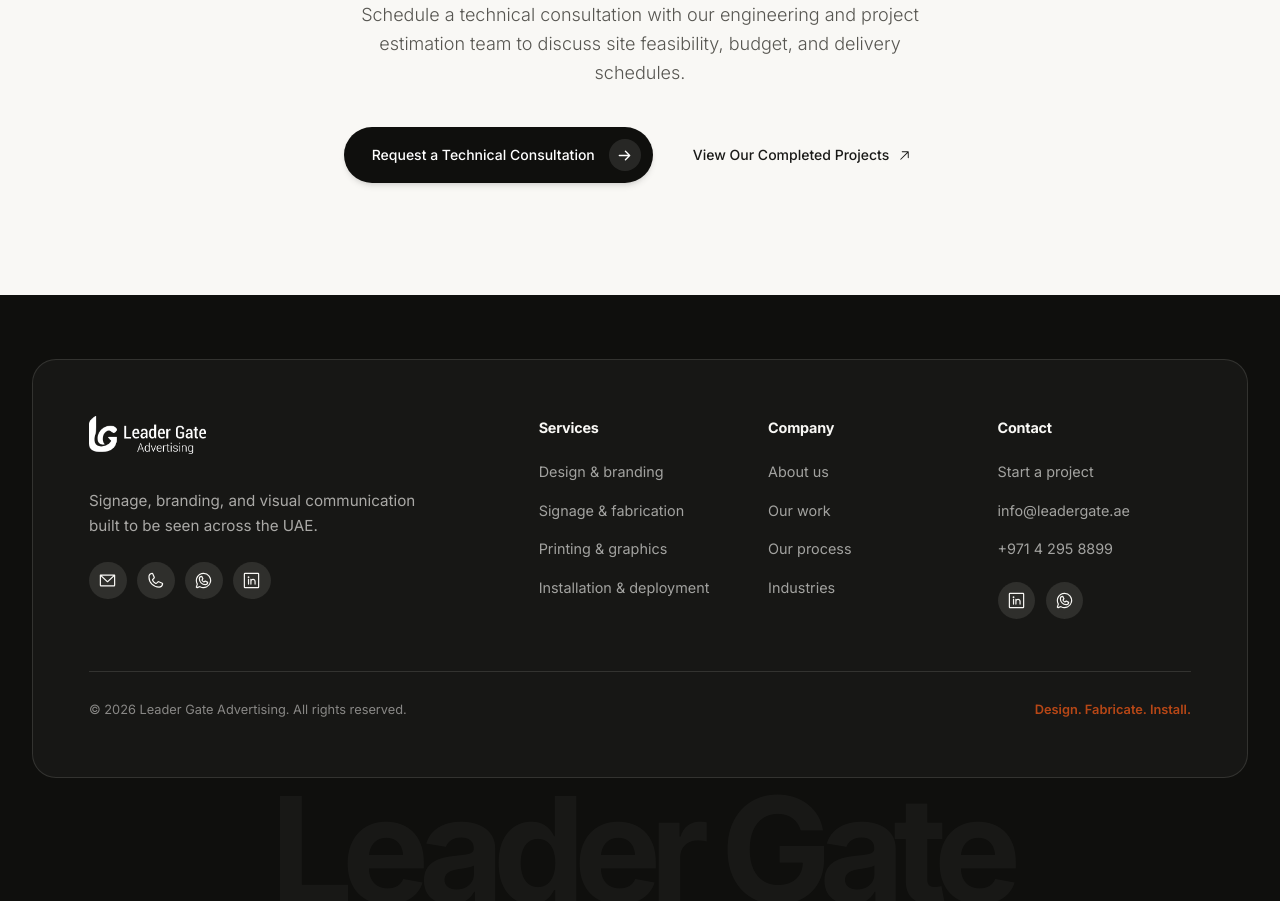
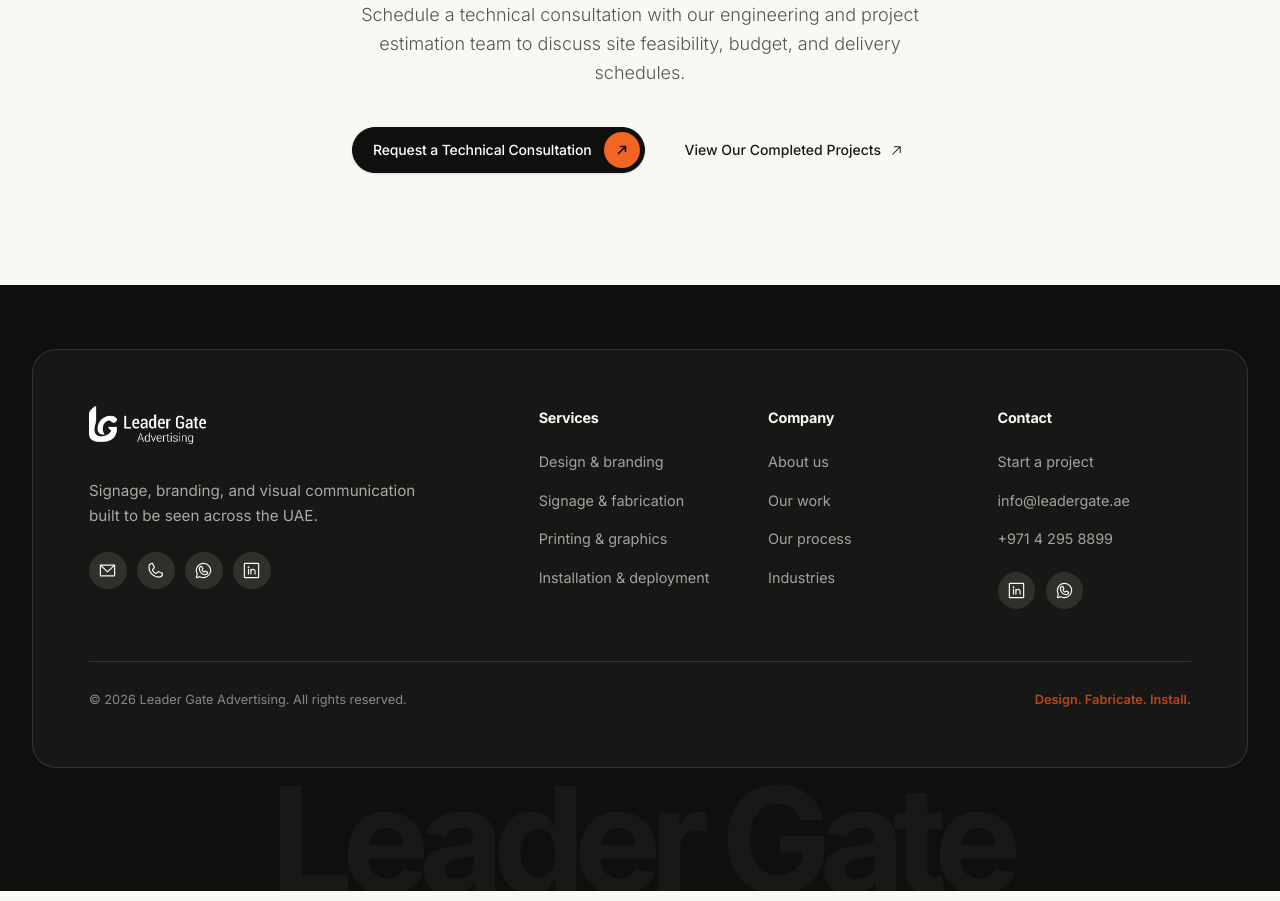
Before and after one commit to Nibras-S/LeaderGate, a Next.js app: page /about in a window 1280 px wide. Shown: the part 4460-5361 px from the top of the page. Built offline with nearby package versions, Linux system fonts and the light colour scheme.

Commit message:
feat: introduce reusable CtaButton component and integrate it across project and about sections

```diff
--- a/src/app/about/page.tsx
+++ b/src/app/about/page.tsx
@@ -9,6 +9,7 @@ import {
   CheckCircle,
 } from "@phosphor-icons/react/dist/ssr";
 import { inter } from "@/lib/fonts";
+import { CtaButton } from "@/components/ui/CtaButton";
 
 export const metadata: Metadata = {
   title: "About Us | Leader Gate — Premier UAE Signage & Fabrication",
@@ -397,15 +398,12 @@ export default function AboutPage() {
             </p>
 
             <div className="mt-8 sm:mt-10 flex flex-wrap items-center justify-center gap-4">
-              <Link
+              <CtaButton
                 href="/#contact"
-                className="inline-flex items-center gap-3.5 pl-7 pr-3 py-3 rounded-full bg-[#0F0F0D] text-white text-sm font-medium transition-all duration-200 hover:bg-[#1C1C1A] hover:scale-[1.01] active:scale-[0.98] shadow-md group cursor-pointer"
+                variant="dark"
               >
-                <span>Request a Technical Consultation</span>
-                <span className="w-8 h-8 rounded-full bg-white/10 flex items-center justify-center text-white transition-transform duration-200 group-hover:translate-x-1 group-hover:-translate-y-0.5">
-                  <ArrowRight size={15} weight="bold" />
-                </span>
-              </Link>
+                Request a Technical Consultation
+              </CtaButton>
 
               <Link
                 href="/#projects"
--- a/src/components/about/AboutCapabilitiesIntro.tsx
+++ b/src/components/about/AboutCapabilitiesIntro.tsx
@@ -2,6 +2,7 @@ import Image from "next/image";
 import Link from "next/link";
 import { ArrowRight } from "@phosphor-icons/react/dist/ssr";
 import { inter } from "@/lib/fonts";
+import { CtaButton } from "@/components/ui/CtaButton";
 
 const capabilities = [
   {
@@ -77,17 +78,12 @@ export function AboutCapabilitiesIntro({
               that help businesses stand out across the UAE.
             </p>
             <div className="mt-8 flex flex-wrap items-center gap-x-8 gap-y-4">
-              <Link
+              <CtaButton
                 href={pageHero ? "#story" : "/about"}
-                className="group inline-flex min-h-14 items-center gap-8 rounded-full bg-[#F26522] px-7 text-sm font-semibold text-white transition-[background-color,transform] duration-200 hover:bg-[#DC5510] active:scale-[0.98] focus-visible:outline-2 focus-visible:outline-offset-4 focus-visible:outline-[#F26522]"
+                variant="dark"
               >
                 Our story
-                <ArrowRight
-                  size={18}
-                  weight="bold"
-                  className="transition-transform duration-200 group-hover:translate-x-1"
-                />
-              </Link>
+              </CtaButton>
               <Link
                 href="/#projects"
                 className="group inline-flex min-h-12 items-center gap-6 border-b border-[#1A1A18]/50 text-sm font-semibold text-[#1A1A18] transition-colors hover:border-[#F26522] hover:text-[#F26522] focus-visible:outline-2 focus-visible:outline-offset-4 focus-visible:outline-[#F26522]"
--- a/src/components/home/FinalCTASection.tsx
+++ b/src/components/home/FinalCTASection.tsx
@@ -1,4 +1,5 @@
 import { inter } from "@/lib/fonts";
+import { CtaButton } from "@/components/ui/CtaButton";
 
 export function FinalCTASection() {
   return (
@@ -7,7 +8,12 @@ export function FinalCTASection() {
         <h2 className="max-w-[16ch] text-[clamp(2.75rem,6.5vw,6rem)] font-medium leading-[1.04] tracking-[-0.055em]">Let’s make your brand visible.</h2>
         <div className="mt-10 flex flex-col items-start gap-8 sm:flex-row sm:items-center sm:justify-between lg:mt-14">
           <a href="mailto:info@leadergate.ae" className="inline-flex min-h-11 items-center border-b border-[#999C94] text-xl tracking-[-0.025em] transition-colors hover:border-[#B74716] hover:text-[#B74716] focus-visible:outline-2 focus-visible:outline-offset-4 focus-visible:outline-[#B74716] sm:text-2xl">info@leadergate.ae</a>
-          <a href="mailto:info@leadergate.ae?subject=New%20project%20enquiry" className="inline-flex min-h-14 items-center whitespace-nowrap rounded-full bg-[#C44913] px-8 text-sm font-semibold text-white transition-[background-color,transform] hover:bg-[#A93D0E] active:scale-[0.98] focus-visible:outline-2 focus-visible:outline-offset-4 focus-visible:outline-[#B74716] motion-reduce:transform-none">Start your project</a>
+          <CtaButton
+            href="mailto:info@leadergate.ae?subject=New%20project%20enquiry"
+            variant="dark"
+          >
+            Start your project
+          </CtaButton>
         </div>
       </div>
     </section>
--- a/src/components/home/ProjectsSection.tsx
+++ b/src/components/home/ProjectsSection.tsx
@@ -1,5 +1,6 @@
 import Image from "next/image";
 import Link from "next/link";
+import { ArrowRight } from "@phosphor-icons/react/dist/ssr";
 import { inter } from "@/lib/fonts";
 
 const projects = [
@@ -93,9 +94,14 @@ export function ProjectsSection() {
               <div className="mt-4 sm:mt-6">
                 <Link
                   href="#project-grid"
-                  className="text-xs sm:text-sm font-semibold text-[#1A1A18] hover:text-[#B74716] transition-colors inline-flex items-center gap-1.5"
+                  className="group text-xs sm:text-sm font-semibold text-[#1A1A18] hover:text-[#B74716] transition-colors inline-flex items-center gap-1.5"
                 >
                   <span>Explore all projects</span>
+                  <ArrowRight
+                    size={14}
+                    weight="bold"
+                    className="transition-transform duration-200 group-hover:translate-x-1"
+                  />
                 </Link>
               </div>
             </div>
--- a/src/components/layout/Navbar.tsx
+++ b/src/components/layout/Navbar.tsx
@@ -6,6 +6,7 @@ import Link from "next/link";
 import { motion, AnimatePresence } from "motion/react";
 import { X, ArrowRight } from "@phosphor-icons/react";
 import { Button } from "@/components/ui/Button";
+import { CtaButton } from "@/components/ui/CtaButton";
 
 const menuItems = [
   { label: "Home", href: "#hero" },
@@ -227,16 +228,13 @@ export function Navbar({ appearance = "dark" }: NavbarProps) {
 
                 {/* Prominent CTA */}
                 <div className="mt-8 sm:mt-10 pt-6 border-t border-white/10">
-                  <Button
-                    variant="primary"
-                    size="lg"
+                  <CtaButton
                     href="#contact"
+                    variant="glass"
                     onClick={() => setMenuOpen(false)}
-                    className="shadow-xl shadow-orange-500/20"
                   >
-                    <span>Start Your Project</span>
-                    <ArrowRight size={18} />
-                  </Button>
+                    Start Your Project
+                  </CtaButton>
                 </div>
               </div>
             </div>
--- a/src/components/ui/Button.tsx
+++ b/src/components/ui/Button.tsx
@@ -1,5 +1,7 @@
 import React from "react";
 import Link from "next/link";
+export { CtaButton } from "./CtaButton";
+export type { CtaButtonProps, CtaButtonVariant } from "./CtaButton";
 
 type ButtonVariant = "primary" | "secondary" | "outline" | "ghost-invert";
 type ButtonSize = "sm" | "md" | "lg";
--- /dev/null
+++ b/src/components/ui/CtaButton.tsx
@@ -0,0 +1,153 @@
+import React from "react";
+import Link from "next/link";
+
+export type CtaButtonVariant = "glass" | "dark" | "outline" | "solid-orange";
+
+export interface CtaButtonProps {
+  children: React.ReactNode;
+  href?: string;
+  onClick?: () => void;
+  variant?: CtaButtonVariant;
+  className?: string;
+  badgeClassName?: string;
+  icon?: React.ReactNode;
+  external?: boolean;
+  type?: "button" | "submit" | "reset";
+  id?: string;
+  ariaLabel?: string;
+}
+
+const variantStyles: Record<CtaButtonVariant, { container: string; badge: string }> = {
+  // Empereal .site-cta-on-dark / .hero-home-pill: Translucent glass for dark backgrounds
+  glass: {
+    container:
+      "border-white/40 bg-white/[0.08] text-white shadow-lg shadow-black/15 backdrop-blur-md hover:-translate-y-0.5 hover:border-white/85 hover:bg-white/[0.14]",
+    badge: "bg-[var(--color-orange)] text-[#0F0F0D] group-hover:bg-[#FF7733]",
+  },
+  // Solid dark pill for light surfaces (high contrast & crisp)
+  dark: {
+    container:
+      "border-[#0F0F0D] bg-[#0F0F0D] text-white shadow-sm hover:-translate-y-0.5 hover:bg-[#1E1E1C] hover:border-[#1E1E1C] hover:shadow-md",
+    badge: "bg-[var(--color-orange)] text-[#0F0F0D] group-hover:bg-[#FF7733]",
+  },
+  // Empereal .site-cta: Refined border outline for light surfaces
+  outline: {
+    container:
+      "border-[#1A1A18]/25 bg-transparent text-[#1A1A18] hover:-translate-y-0.5 hover:border-[#1A1A18]/50 hover:bg-[#1A1A18]/[0.04]",
+    badge: "bg-[var(--color-orange)] text-[#0F0F0D] group-hover:bg-[#FF7733]",
+  },
+  // Empereal .site-cta-solid: Vibrant orange solid button
+  "solid-orange": {
+    container:
+      "border-[var(--color-orange)] bg-[var(--color-orange)] text-white shadow-sm hover:-translate-y-0.5 hover:bg-[#DC5510] hover:border-[#DC5510]",
+    badge: "bg-white text-[#0F0F0D]",
+  },
+};
+
+/**
+ * Unified CTA Button — Replicating the exact Empereal website CTA sizing & UI
+ *
+ * Sizing & UI specs from Empereal:
+ * - min-h-[44px] w-fit rounded-full border py-1 pl-5 pr-1 gap-3
+ * - text-sm font-medium whitespace-nowrap
+ * - 36px (h-9 w-9) circular badge
+ * - Smooth -translate-y-0.5 lift on hover
+ * - Signature 45° badge rotation on hover (turning ↗ into →)
+ */
+export function CtaButton({
+  children,
+  href,
+  onClick,
+  variant = "glass",
+  className = "",
+  badgeClassName = "",
+  icon,
+  external = false,
+  type = "button",
+  id,
+  ariaLabel,
+}: CtaButtonProps) {
+  const currentVariant = variantStyles[variant];
+
+  // Empereal's exact clean diagonal arrow SVG
+  const defaultIcon = (
+    <svg
+      viewBox="0 0 16 16"
+      className="h-3.5 w-3.5 shrink-0"
+      fill="none"
+      aria-hidden="true"
+    >
+      <path
+        d="M4 12 12 4m0 0H6.25M12 4v5.75"
+        stroke="currentColor"
+        strokeWidth="1.8"
+        strokeLinecap="round"
+        strokeLinejoin="round"
+      />
+    </svg>
+  );
+
+  const innerContent = (
+    <>
+      <span className="text-sm font-medium tracking-[-0.01em] whitespace-nowrap">
+        {children}
+      </span>
+      <span
+        className={`inline-flex h-9 w-9 shrink-0 items-center justify-center rounded-full transition-all duration-200 group-hover:rotate-45 ${currentVariant.badge} ${badgeClassName}`}
+      >
+        {icon ?? defaultIcon}
+      </span>
+    </>
+  );
+
+  // Exact base classes matching Empereal's .site-cta & .hero-home-pill
+  const baseClasses = `group inline-flex min-h-[44px] w-fit items-center justify-center gap-3 whitespace-nowrap rounded-full border py-1 pl-5 pr-1 text-sm font-medium transition-all duration-200 select-none active:translate-y-0 cursor-pointer ${currentVariant.container} ${className}`;
+
+  if (href) {
+    const isSpecialLink =
+      external ||
+      href.startsWith("mailto:") ||
+      href.startsWith("tel:") ||
+      href.startsWith("http://") ||
+      href.startsWith("https://");
+
+    if (isSpecialLink) {
+      return (
+        <a
+          href={href}
+          onClick={onClick}
+          id={id}
+          aria-label={ariaLabel}
+          className={baseClasses}
+          {...(external ? { target: "_blank", rel: "noopener noreferrer" } : {})}
+        >
+          {innerContent}
+        </a>
+      );
+    }
+
+    return (
+      <Link
+        href={href}
+        onClick={onClick}
+        id={id}
+        aria-label={ariaLabel}
+        className={baseClasses}
+      >
+        {innerContent}
+      </Link>
+    );
+  }
+
+  return (
+    <button
+      type={type}
+      onClick={onClick}
+      id={id}
+      aria-label={ariaLabel}
+      className={baseClasses}
+    >
+      {innerContent}
+    </button>
+  );
+}
```
Also changed, not shown: src/components/home/HeroSection.tsx (+4 -17 lines).
